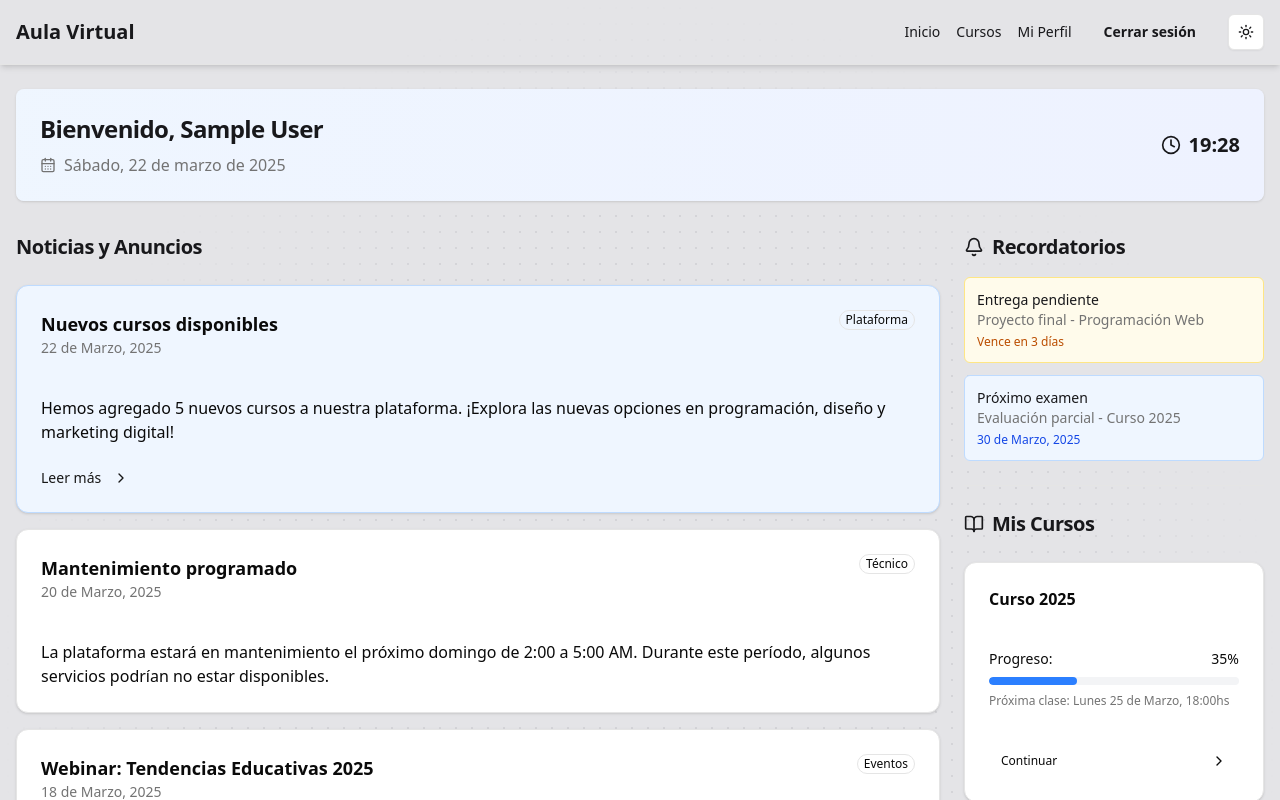
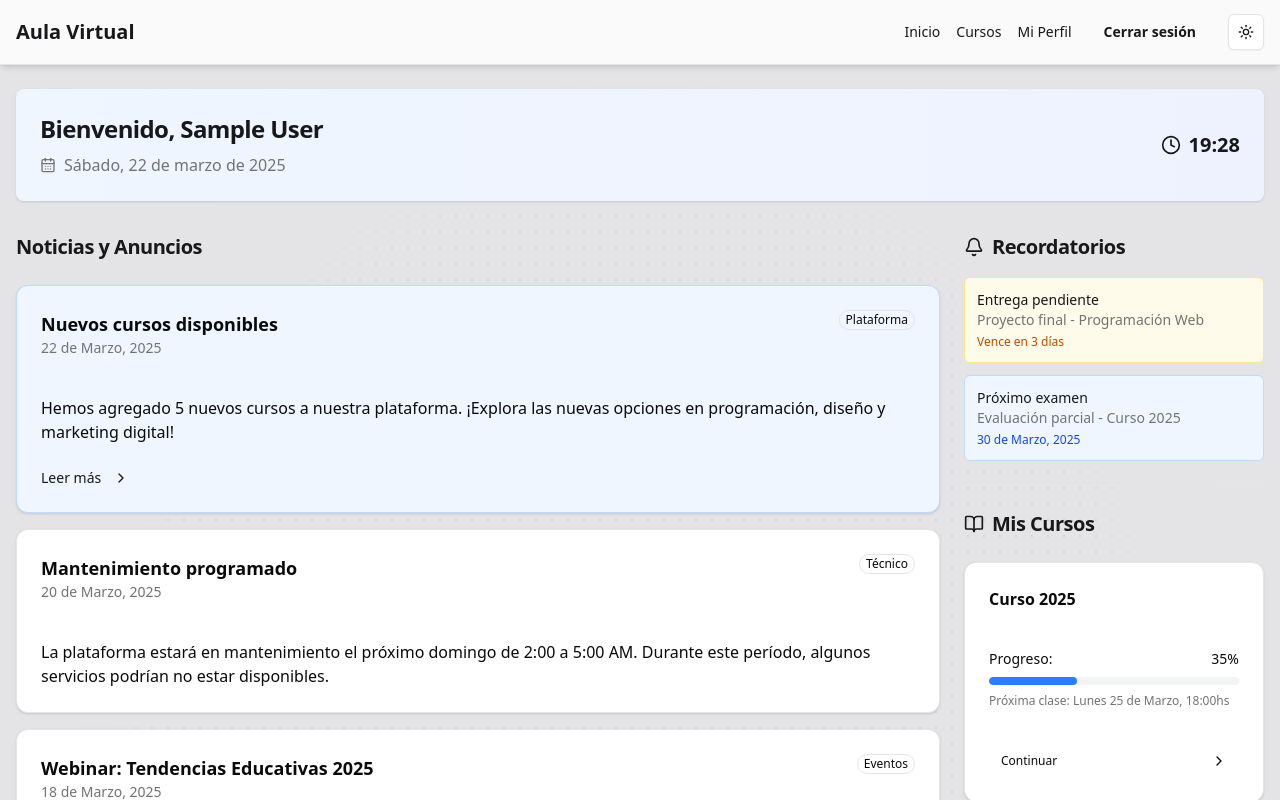
Before and after one commit to REPOSITORIO-PROYECTOS/sistema_gestion, a Next.js app in the folder frontend/: page / in a window 1280 px wide. Shown: the top 800 px of the page. Built offline with nearby package versions, Linux system fonts and the light colour scheme; sample sign-in values are in the browser's storage.

Commit message:
feat: mejorar el estilo del componente NavbarAula con fondo y ajustes de z-index

```diff
--- a/frontend/src/components/navbar-aula.tsx
+++ b/frontend/src/components/navbar-aula.tsx
@@ -18,7 +18,7 @@ export default function NavbarAula() {
         return <Navbar />;
     }
     return (
-        <header className="border-b shadow-md">
+        <header className="relative z-50 border-b shadow-md bg-zinc-50 dark:bg-zinc-800 dark:border-gray-700">
             <div className="container mx-auto flex h-16 items-center px-4">
                 <div className="font-bold text-xl">Aula Virtual</div>
                 <nav className="ml-auto flex items-center gap-4">
```
